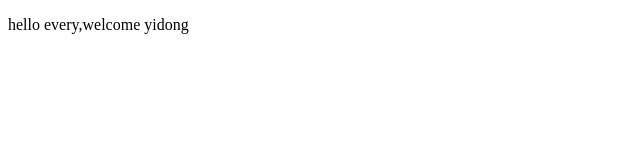
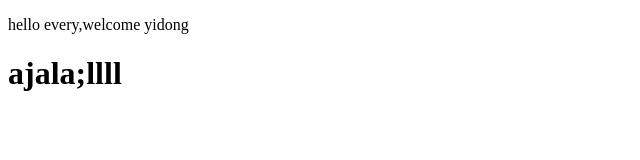
Before and after one commit to batian123/git-demo, a plain HTML site: page index.html in a window 1280 px wide. Shown: the whole page, without its empty margins (0-640 px from the left). Drawn offline with Linux system fonts and the light colour scheme.

Commit message:
add a h1

```diff
--- a/index.html
+++ b/index.html
@@ -8,5 +8,6 @@
 </head>
 <body>
     <p>hello every,welcome yidong</p>
+    <h1>ajala;llll</h1>
 </body>
 </html>
```
